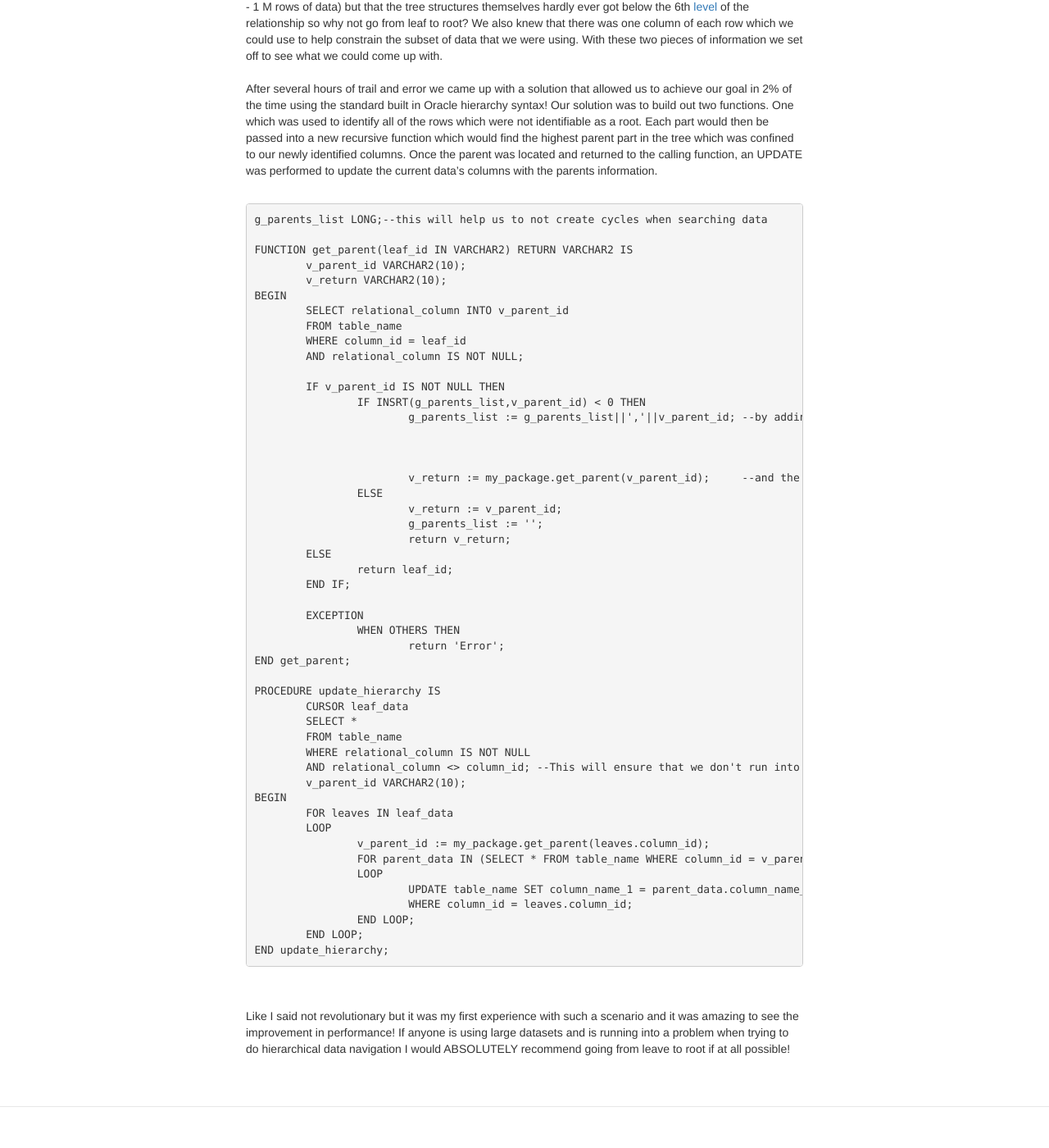
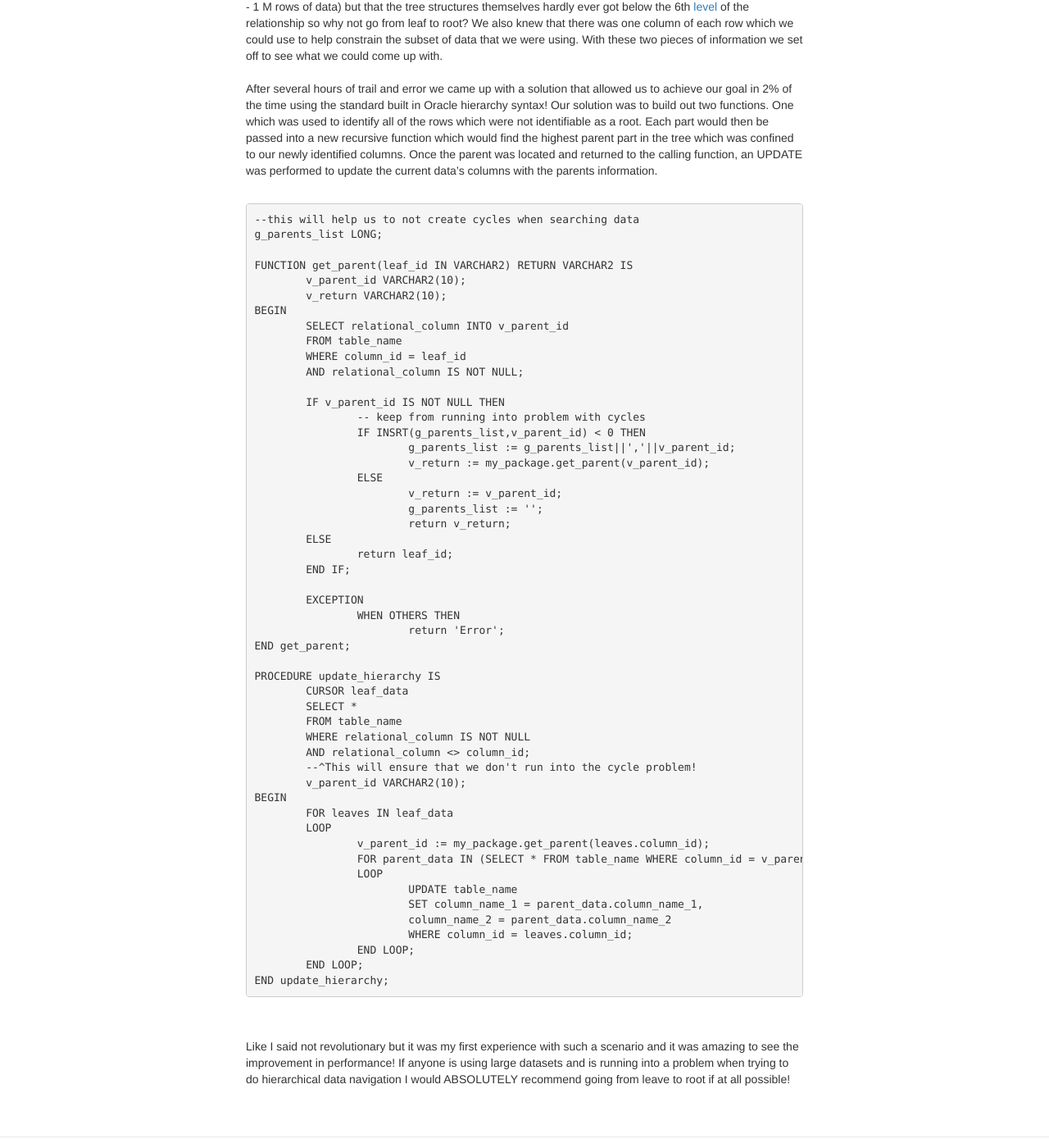
Before and after one commit to wpegg-dev/wpegg-dev.github.io, a Jekyll site: the page built from _posts/2015-05-17-hierarchical-sql-queries.md, in a window 1280 px wide and 1400 px high, scrolled down 1191 px. Shown: the whole window at 82% size. Built offline with Jekyll 4.4.1, drawn with Linux system fonts in a browser that asks for light colours; nearby versions of some CDN libraries; library files that are not in the unit come from our copies.

```diff
--- a/_posts/2015-05-17-hierarchical-sql-queries.md
+++ b/_posts/2015-05-17-hierarchical-sql-queries.md
@@ -36,7 +36,8 @@
 Once the parent was located and returned to the calling function, an UPDATE was performed to update the current data's columns with the parents information.
 <br><br>
 <pre>
-g_parents_list LONG;--this will help us to not create cycles when searching data
+--this will help us to not create cycles when searching data
+g_parents_list LONG;
 
 FUNCTION get_parent(leaf_id IN VARCHAR2) RETURN VARCHAR2 IS
 	v_parent_id VARCHAR2(10);
@@ -48,12 +49,10 @@
 	AND relational_column IS NOT NULL;
 
 	IF v_parent_id IS NOT NULL THEN
+		-- keep from running into problem with cycles
 		IF INSRT(g_parents_list,v_parent_id) < 0 THEN
-			g_parents_list := g_parents_list||','||v_parent_id; --by adding the , we ensure that we don't run
-																--into a scenario where you have an id between other id's. i.e.
-																--you have id=12 and the list has 3124 which is two different
-																--id's concatenated but will return true but if you have id=12
-			v_return := my_package.get_parent(v_parent_id);     --and the list is 31,24 then we will not get the false-positive.
+			g_parents_list := g_parents_list||','||v_parent_id;
+			v_return := my_package.get_parent(v_parent_id);
 		ELSE
 			v_return := v_parent_id;
 			g_parents_list := '';
@@ -72,7 +71,8 @@
 	SELECT *
 	FROM table_name
 	WHERE relational_column IS NOT NULL
-	AND relational_column <> column_id; --This will ensure that we don't run into the cycle problem!
+	AND relational_column <> column_id;
+	--^This will ensure that we don't run into the cycle problem!
 	v_parent_id VARCHAR2(10);
 BEGIN
 	FOR leaves IN leaf_data
@@ -80,7 +80,9 @@
 		v_parent_id := my_package.get_parent(leaves.column_id);
 		FOR parent_data IN (SELECT * FROM table_name WHERE column_id = v_parent_id)
 		LOOP
-			UPDATE table_name SET column_name_1 = parent_data.column_name_1, column_name_2 = parent_data.column_name_2
+			UPDATE table_name
+			SET column_name_1 = parent_data.column_name_1,
+			column_name_2 = parent_data.column_name_2
 			WHERE column_id = leaves.column_id;
 		END LOOP;
 	END LOOP;
```
